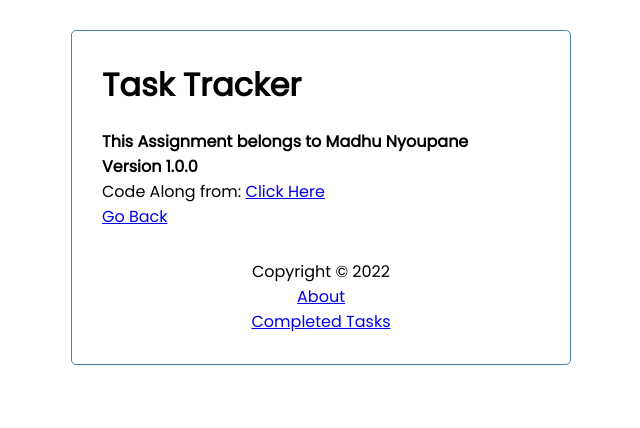
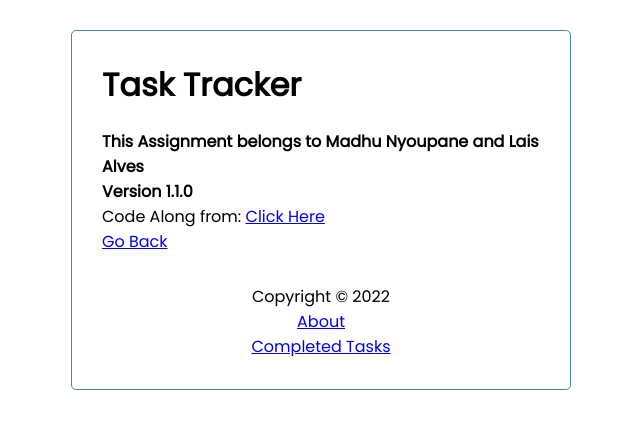
Before and after one commit to madhuneupane/react-task-tracker, a React (Create React App) app: page /about in a window 1280 px wide. Shown: the top 428 px of the page, without its empty margins (319-959 px from the left). Built offline with nearby package versions, Linux system fonts and the light colour scheme; data requests are answered from the project's data file.

Commit message:
Refactor: change on about page

```diff
--- a/src/components/About.js
+++ b/src/components/About.js
@@ -2,8 +2,8 @@ import { Link } from "react-router-dom";
 const About = () => {
   return (
     <div>
-      <h4>This Assignment belongs to Madhu Nyoupane</h4>
-      <h4>Version 1.0.0</h4>
+      <h4>This Assignment belongs to Madhu Nyoupane and Lais Alves</h4>
+      <h4>Version 1.1.0</h4>
       <p>
         Code Along from:{" "}
         <Link to="https://www.youtube.com/watch?v=w7ejDZ8SWv8">Click Here</Link>
```
